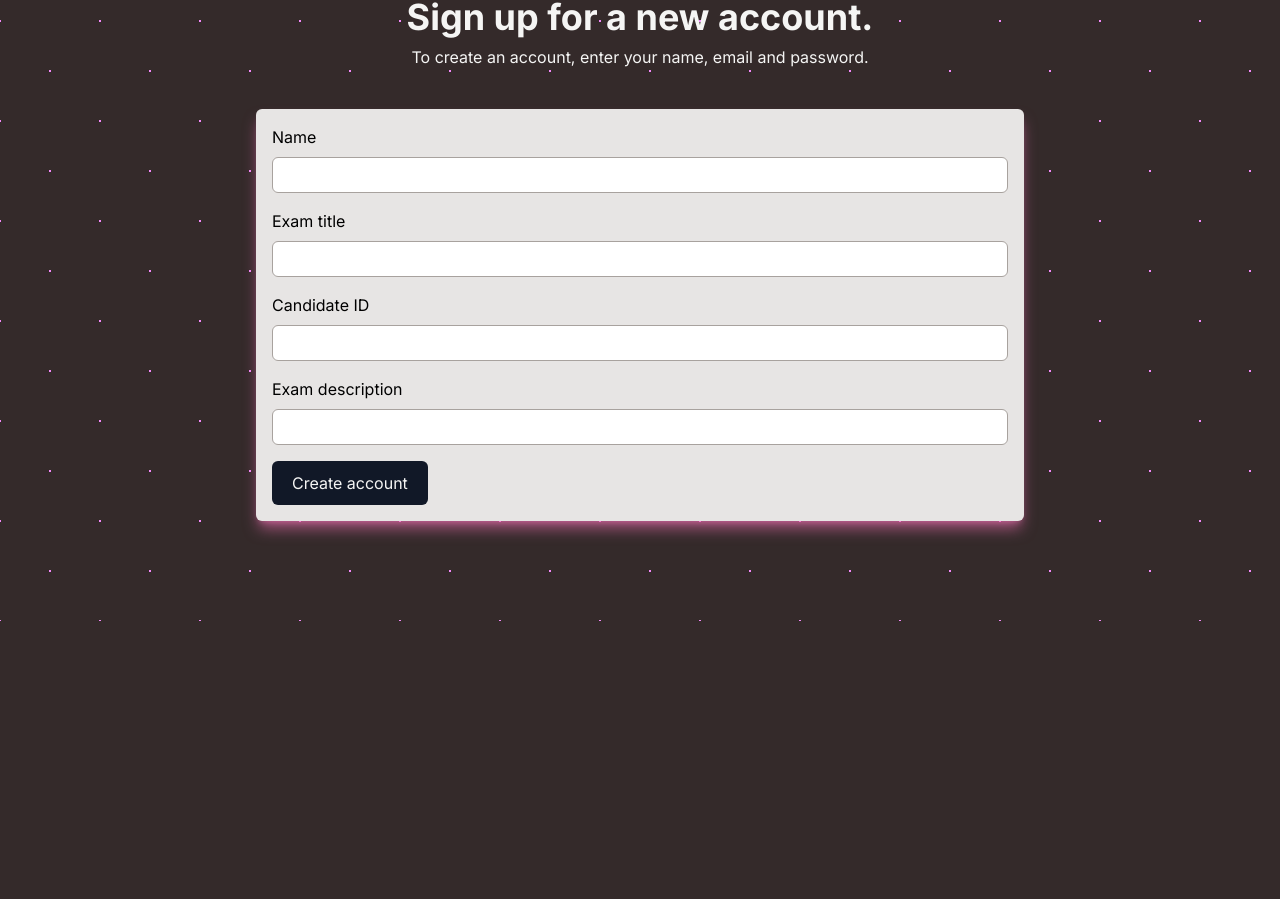
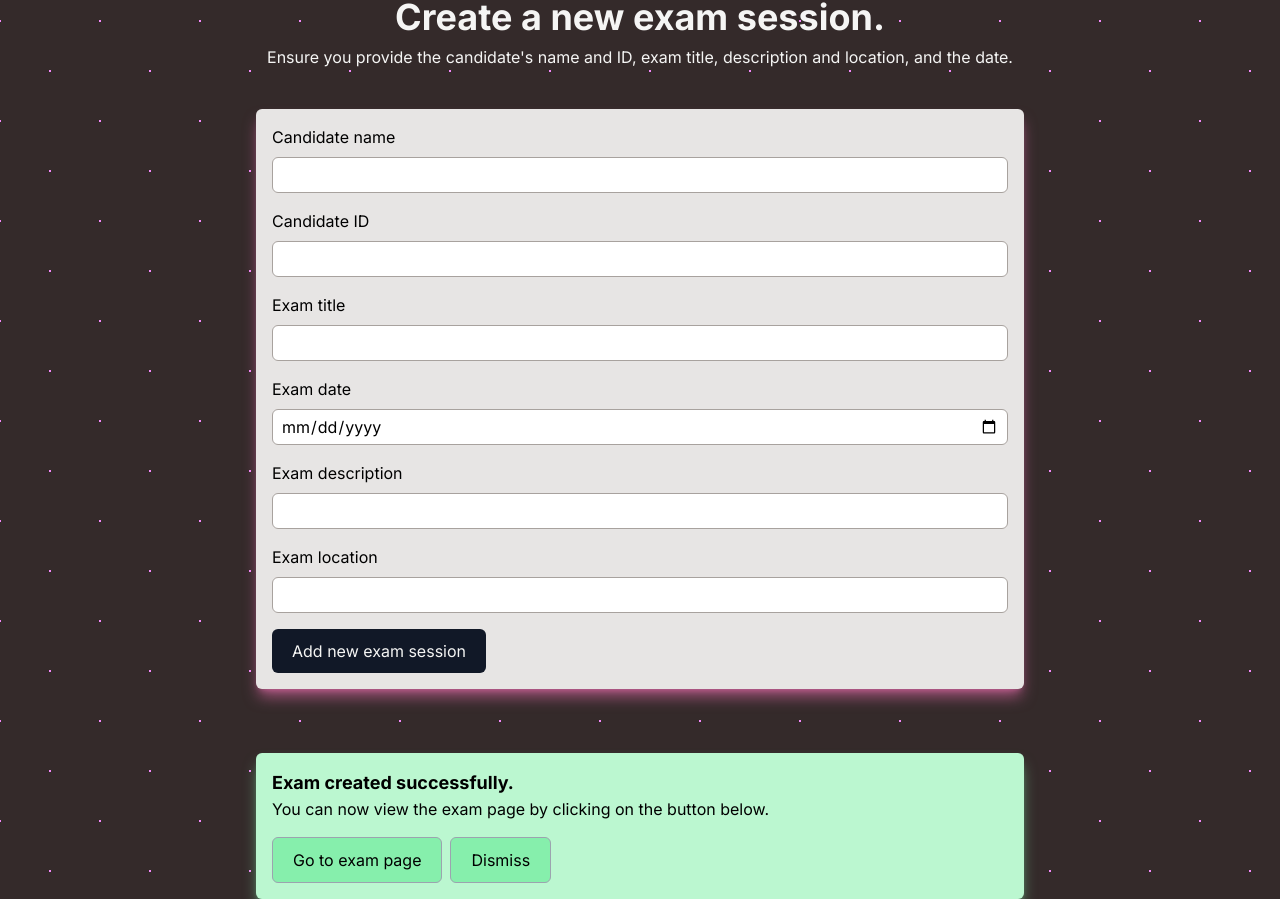
Before and after one commit to majid-L/next13-app, a Next.js app: page /exams/new in a window 1280 px wide. Shown: the part 179-1078 px from the top of the page. Before the commit the page ends 800 px from the top, so only its background shows below. Built offline with nearby package versions, Linux system fonts and the light colour scheme.

Commit message:
Adding error handling and user feedback

```diff
--- a/app/exams/new/page.tsx
+++ b/app/exams/new/page.tsx
@@ -1,8 +1,11 @@
 'use client';
 
-import { useState } from "react";
 import { faker } from '@faker-js/faker';
 import Spinner from "../../components/Spinner";
+import { useContext, useState } from 'react';
+import { GlobalContext } from '../../context/store';
+import { postExam } from '../../api/apiRequests';
+import Link from 'next/link';
 
 const NewExam = () => {
 const [examDetails, setExamDetails] = useState({
@@ -11,47 +14,79 @@ const [examDetails, setExamDetails] = useState({
     candidate_id: '',
     candidate_name: '',
     date: '',
-    location_name: '',
-    latitude: '',
-    longitude: ''
+    location_name: ''
 });
-const [successMsg, setSuccessMsg] = useState(false);
+const [newExamId, setNewExamId] = useState(0);
+const [successMsg, setSuccessMsg] = useState(true);
 const [errMsg, setErrMsg] = useState(false);
 const [isLoading, setIsLoading] = useState(false);
+const { loggedInUser } = useContext(GlobalContext);
 
 const handleSubmit = e => {
     e.preventDefault();
+    setIsLoading(true);
+    postExam(loggedInUser, {
+        ...examDetails,
+        longitude: faker.address.longitude(),
+        latitude: faker.address.latitude()
+    })
+    .then(res => {
+        console.log(res);
+        setIsLoading(false);
+        setNewExamId(res.id);
+        setSuccessMsg("Exam has been successfully added. You can now view the exam page.");
+    })
+    .catch(({response : { data }}) => {
+        setIsLoading(false);
+        if (data.message) {
+          setErrMsg(data.message);
+        } else {
+          setErrMsg("Exam could not be added. Try again later.")
+        }
+    })
 }
 
 return (<main>
-  <h1 className="text-stone-100 text-center w-4/5 font-bold text-3xl md:text-4xl mx-auto mt-20">Sign up for a new account.</h1>
-  <p className="text-center text-stone-100 w-4/5 mx-auto mt-2">To create an account, enter your name, email and password.</p>
+
+  <h1 className="text-stone-100 text-center w-4/5 font-bold text-3xl md:text-4xl mx-auto mt-20">Create a new exam session.</h1>
+  <p className="text-center text-stone-100 w-4/5 mx-auto mt-2">Ensure you provide the candidate's name and ID, exam title, description and location, and the date.</p>
   <form onSubmit={handleSubmit} className="mx-auto my-10 p-4 bg-stone-200 w-11/12 max-w-3xl rounded-md shadow-lg shadow-pink-400/60">
     <div>
-    <label className="block mb-2">Name</label>
+    <label className="block mb-2">Candidate name</label>
     <input required type="text" onChange={e => setExamDetails(prev => ({...prev, candidate_name: e.target.value}))} value={examDetails.candidate_name} className="h-9 p-2 w-full rounded-md border border-stone-400"/>
     </div>
     <div className="mt-4">
-    <label className="block mb-2">Exam title</label>
-    <input required type="email" onChange={e => setExamDetails(prev => ({...prev, title: e.target.value}))} value={examDetails.title} className="h-9 p-2 w-full rounded-md border border-stone-400"/>
+    <label className="block mb-2">Candidate ID</label>
+    <input required type="text" onChange={e => setExamDetails(prev => ({...prev, candidate_id: e.target.value}))} value={examDetails.candidate_id}  className="h-9 p-2 w-full rounded-md border border-stone-400"/>
     </div>
     <div className="mt-4">
-    <label className="block mb-2">Candidate ID</label>
-    <input required type="password" onChange={e => setExamDetails(prev => ({...prev, candidate_id: e.target.value}))} value={examDetails.candidate_id}  className="h-9 p-2 w-full rounded-md border border-stone-400"/>
+    <label className="block mb-2">Exam title</label>
+    <input required type="text" onChange={e => setExamDetails(prev => ({...prev, title: e.target.value}))} value={examDetails.title} className="h-9 p-2 w-full rounded-md border border-stone-400"/>
+    </div>
+    <div className="mt-4">
+    <label className="block mb-2">Exam date</label>
+    <input required type="date" onChange={e => setExamDetails(prev => ({...prev, date: e.target.value}))} value={examDetails.date} className="h-9 p-2 w-full rounded-md border border-stone-400"/>
     </div>
     <div className="mt-4">
     <label className="block mb-2">Exam description</label>
-    <input required type="password" onChange={e => setExamDetails(prev => ({...prev, description: e.target.value}))} value={examDetails.description}  className="h-9 p-2 w-full rounded-md border border-stone-400"/>
+    <input required type="text" onChange={e => setExamDetails(prev => ({...prev, description: e.target.value}))} value={examDetails.description}  className="h-9 p-2 w-full rounded-md border border-stone-400"/>
     </div>
-    <button className="bg-gray-900 text-stone-100 py-2.5 px-5 mt-4 rounded-md active:bg-gray-600">Create account</button>
+    <div className="mt-4">
+    <label className="block mb-2">Exam location</label>
+    <input required type="text" onChange={e => setExamDetails(prev => ({...prev, location_name: e.target.value}))} value={examDetails.location_name}  className="h-9 p-2 w-full rounded-md border border-stone-400"/>
+    </div>
+    <button className="bg-gray-900 text-stone-100 py-2.5 px-5 mt-4 rounded-md active:bg-gray-600">Add new exam session</button>
   </form>
 
   {isLoading && <Spinner/>}
 
   {successMsg && <div className="mx-auto my-16 p-4 bg-green-200 w-11/12 max-w-3xl rounded-md shadow-lg shadow-green-300/60">
-    <p className="text-lg font-semibold">Account created successfully.</p>
-    <p>You can now sign in to your account using your email and password.</p>
-    <button onClick={() => setSuccessMsg(false)} className="bg-green-300 py-2.5 px-5 mt-4 border border-gray-400 rounded-md ">Dismiss</button>
+    <p className="text-lg font-semibold">Exam created successfully.</p>
+    <p>You can now view the exam page by clicking on the button below.</p>
+    <div className="flex">
+    <Link href={`/exams/${newExamId}`} className="bg-green-300 block w-fit py-2.5 px-5 mt-4 border border-gray-400 rounded-md ">Go to exam page</Link>
+    <button onClick={() => setSuccessMsg(false)} className="bg-green-300 py-2.5 px-5 mt-4 ml-2 border border-gray-400 rounded-md ">Dismiss</button>
+    </div>
   </div>}
 
   {errMsg && <div className="mx-auto my-16 p-4 bg-red-200 w-11/12 max-w-3xl rounded-md shadow-lg shadow-red-300/60">
```
